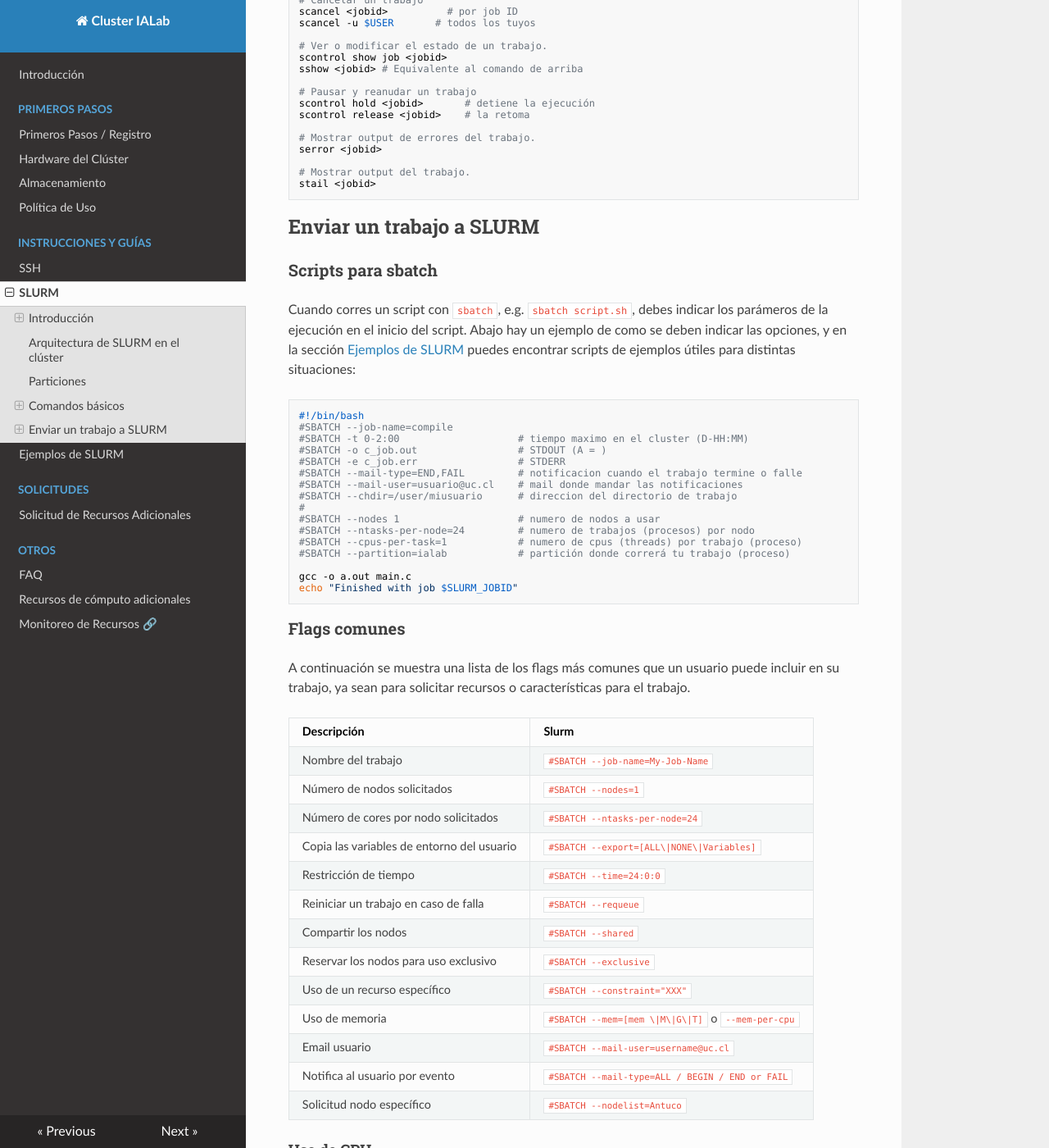
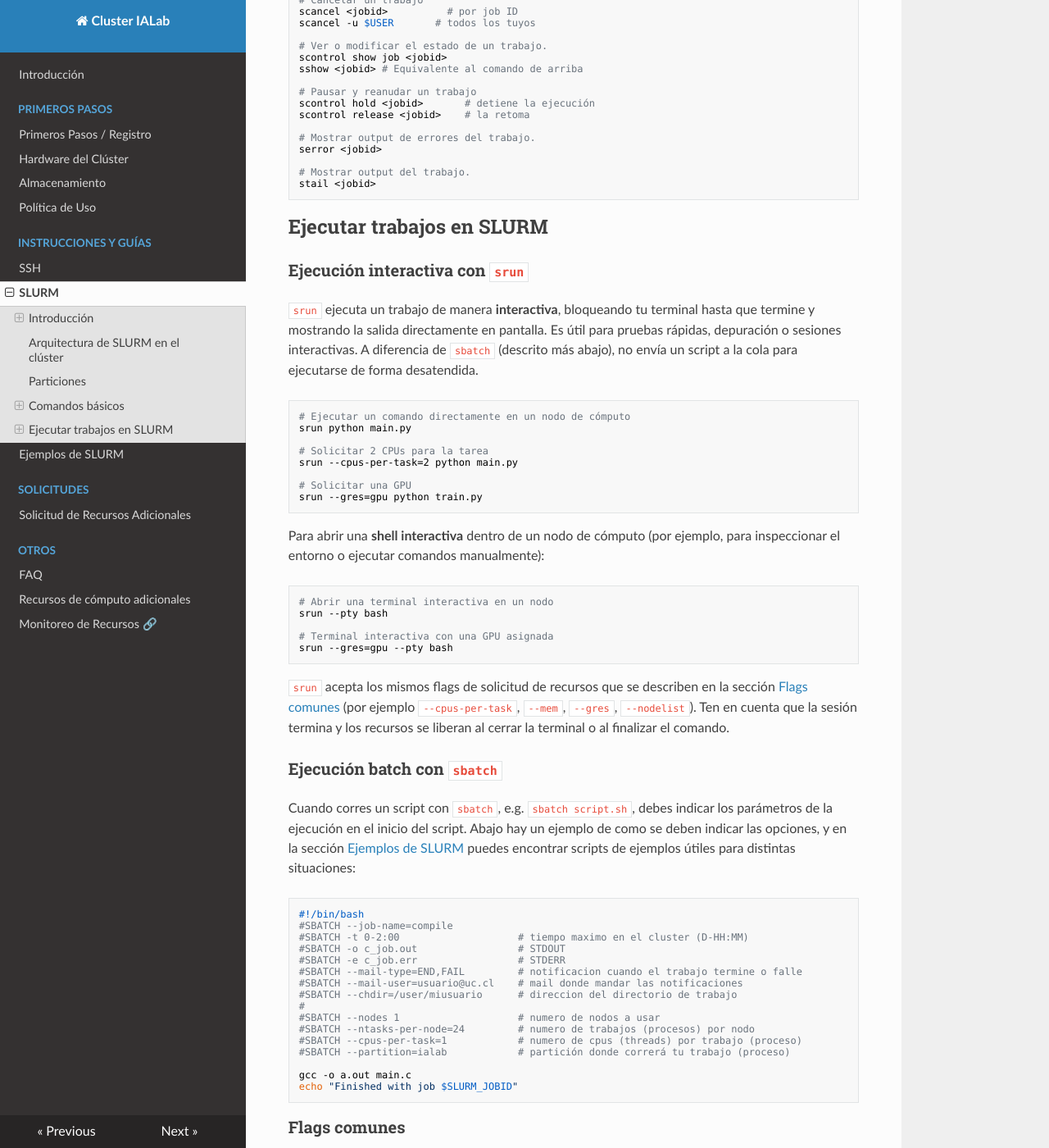
Before and after one commit to Sysadmins-CENIA/Cluster-IALab-Docs, an MkDocs documentation site: the page built from docs/slurm.md, in a window 1280 px wide and 1400 px high, scrolled down 2351 px. Shown: the whole window at 82% size. Built offline with MkDocs 1.6.1, drawn with Linux system fonts in a browser that asks for light colours; nearby versions of some CDN libraries; some of the changed text lies outside the part shown.

Commit message:
Fix SLURM partitions and document GPU model selection
- Document how to request a specific GPU model (--gres=gpu:<model>:N)
- Replace non-existent partitions (ialab-low/ialab-high/gpu) with ialab
- Fix incorrect GPU count comment in cuda.sh sample

Co-Authored-By: Claude Opus 4.8 <noreply@anthropic.com>

````diff
--- a/docs/slurm.md
+++ b/docs/slurm.md
@@ -108,16 +108,43 @@ serror <jobid>
 stail <jobid>
 ```
 
-## Enviar un trabajo a SLURM
+## Ejecutar trabajos en SLURM
 
-### Scripts para sbatch
-Cuando corres un script con `sbatch`, e.g. `sbatch script.sh`, debes indicar los parámeros de la ejecución en el inicio del script. Abajo hay un ejemplo de como se deben indicar las opciones, y en la sección [Ejemplos de SLURM](slurm_examples.md) puedes encontrar scripts de ejemplos útiles para distintas situaciones:
+### Ejecución interactiva con `srun`
+
+`srun` ejecuta un trabajo de manera **interactiva**, bloqueando tu terminal hasta que termine y mostrando la salida directamente en pantalla. Es útil para pruebas rápidas, depuración o sesiones interactivas. A diferencia de `sbatch` (descrito más abajo), no envía un script a la cola para ejecutarse de forma desatendida.
+
+```bash
+# Ejecutar un comando directamente en un nodo de cómputo
+srun python main.py
+
+# Solicitar 2 CPUs para la tarea
+srun --cpus-per-task=2 python main.py
+
+# Solicitar una GPU
+srun --gres=gpu python train.py
+```
+
+Para abrir una **shell interactiva** dentro de un nodo de cómputo (por ejemplo, para inspeccionar el entorno o ejecutar comandos manualmente):
+
+```bash
+# Abrir una terminal interactiva en un nodo
+srun --pty bash
+
+# Terminal interactiva con una GPU asignada
+srun --gres=gpu --pty bash
+```
+
+`srun` acepta los mismos flags de solicitud de recursos que se describen en la sección [Flags comunes](#flags-comunes) (por ejemplo `--cpus-per-task`, `--mem`, `--gres`, `--nodelist`). Ten en cuenta que la sesión termina y los recursos se liberan al cerrar la terminal o al finalizar el comando.
+
+### Ejecución batch con `sbatch`
+Cuando corres un script con `sbatch`, e.g. `sbatch script.sh`, debes indicar los parámetros de la ejecución en el inicio del script. Abajo hay un ejemplo de como se deben indicar las opciones, y en la sección [Ejemplos de SLURM](slurm_examples.md) puedes encontrar scripts de ejemplos útiles para distintas situaciones:
 
 ```
 #!/bin/bash
 #SBATCH --job-name=compile
 #SBATCH -t 0-2:00                    # tiempo maximo en el cluster (D-HH:MM)
-#SBATCH -o c_job.out                 # STDOUT (A = )
+#SBATCH -o c_job.out                 # STDOUT
 #SBATCH -e c_job.err                 # STDERR
 #SBATCH --mail-type=END,FAIL         # notificacion cuando el trabajo termine o falle
 #SBATCH --mail-user=usuario@uc.cl    # mail donde mandar las notificaciones
@@ -144,13 +171,13 @@ A continuación se muestra una lista de los flags más comunes que un usuario pu
 |Copia las variables de entorno del usuario  |`#SBATCH --export=[ALL\|NONE\|Variables]`  |
 |Restricción de tiempo |`#SBATCH --time=24:0:0`   |
 |Reiniciar un trabajo en caso de falla|`#SBATCH --requeue`  |
-|Compartir los nodos |`#SBATCH --shared` |
+|Compartir los nodos |`#SBATCH --oversubscribe` |
 |Reservar los nodos para uso exclusivo|`#SBATCH --exclusive` |
 |Uso de un recurso específico |`#SBATCH --constraint="XXX"`|
 |Uso de memoria |`#SBATCH --mem=[mem \|M\|G\|T]` o `--mem-per-cpu` |
 |Email usuario |`#SBATCH --mail-user=username@uc.cl` |
 |Notifica al usuario por evento |`#SBATCH --mail-type=ALL / BEGIN / END or FAIL` |
-|Solicitud nodo específico |`#SBATCH --nodelist=Antuco` |
+|Solicitud nodo específico |`#SBATCH --nodelist=hydra` |
 
 #### Uso de GPU
 
@@ -163,6 +190,15 @@ Para solicitar el uso de gpu en tu trabajo se utilizan `--gres=gpu` ó `--gres=g
 #SBATCH -N 4
 #SBATCH --gres=gpu
 ```
+
+El clúster es **heterogéneo**: distintos nodos tienen distintos modelos de GPU (revisa el [Hardware del Clúster](hardware.md)). Si tu trabajo necesita un modelo concreto, puedes pedirlo con la opción `--gres=gpu:<modelo>:N`:
+
+```bash
+#SBATCH --gres=gpu:a40:1        # 1 GPU A40
+#SBATCH --gres=gpu:2080ti:2     # 2 GPUs RTX 2080Ti
+```
+
+Para ver los modelos (GRES) disponibles en cada nodo usa `sfree` o `sinfo -o "%n %G"` o `scontrol show node <node>`.
 
 ### Variables de entorno relevantes en trabajos de SLURM
 
````
Also changed, not shown: other parts of docs/slurm.md (+3 -3 lines), docs/slurm_examples.md (+1 -1 lines), 2 other files.
